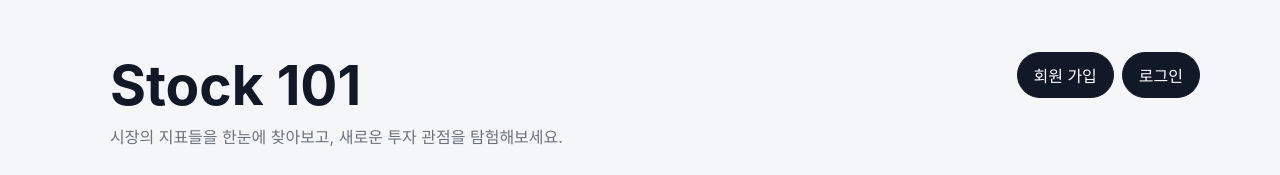
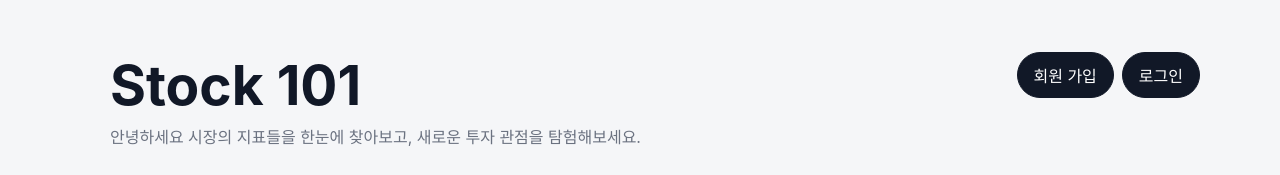
Before and after one commit to beyond-sw-camp/be18-4th-3starJhin-stock101, a Vue app in the folder frontend/: page / in a window 1280 px wide. Shown: the top 175 px of the page. Built offline with nearby package versions, Linux system fonts and the light colour scheme; no server answers.

Commit message:
배포 테스트

```diff
--- a/frontend/src/pages/main.vue
+++ b/frontend/src/pages/main.vue
@@ -5,7 +5,7 @@
     <header class="hero">
       <div class="hero__left">
         <h1>Stock 101</h1>
-        <p class="tagline">시장의 지표들을 한눈에 찾아보고, 새로운 투자 관점을 탐험해보세요.</p>
+        <p class="tagline">안녕하세요 시장의 지표들을 한눈에 찾아보고, 새로운 투자 관점을 탐험해보세요.</p>
       </div>
       <div class="hero__actions">
         <template v-if="!authStore.isLoggedIn">
```
